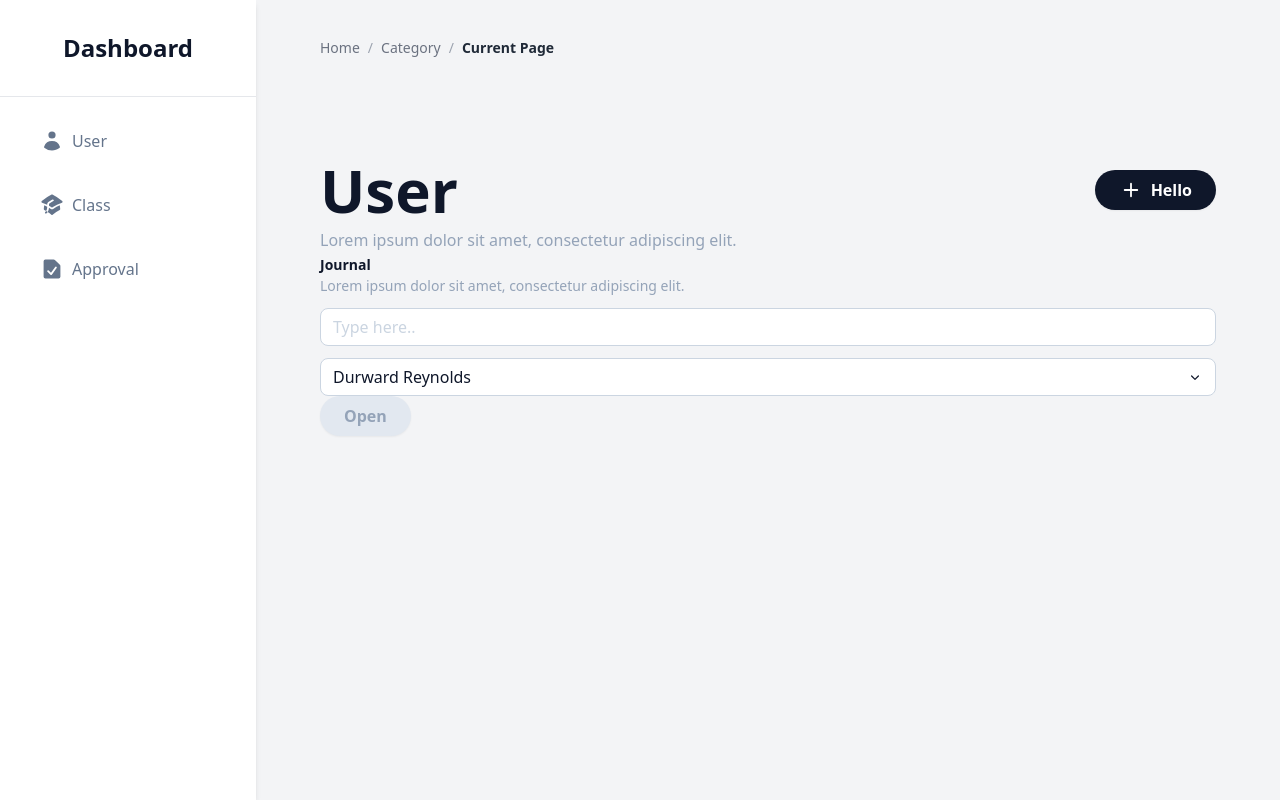
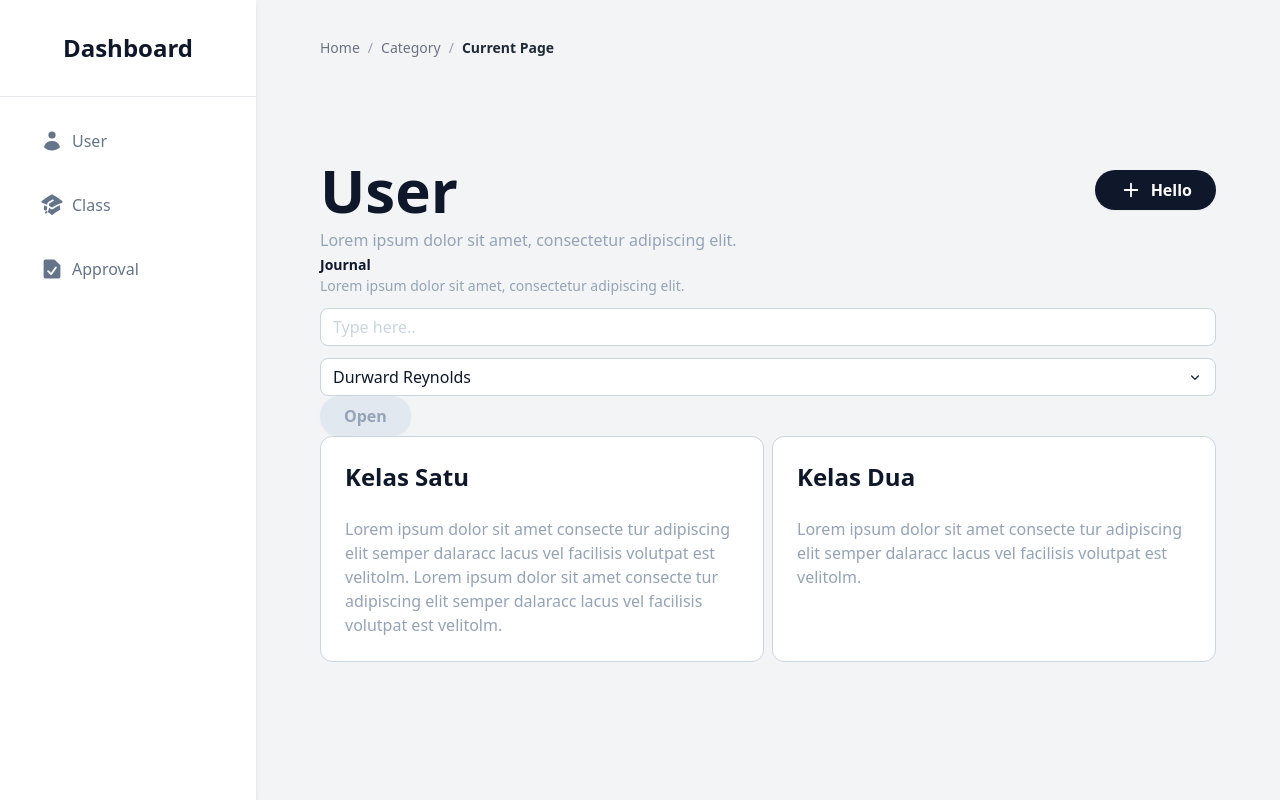
Before and after one commit to dvvnFrtn/learning-journals-frontend, a React (Vite) app: page / in a window 1280 px wide. Built offline with nearby package versions, Linux system fonts and the light colour scheme.

Commit message:
feat: add base card component

```diff
--- /dev/null
+++ b/src/components/Card.jsx
@@ -0,0 +1,17 @@
+import PropTypes from "prop-types";
+
+const Card = ({ title, children }) => {
+    return (
+        <div className="flex flex-col gap-6 p-6 rounded-xl border border-slate-300 shadow-none bg-white hover:shadow-sm transition duration-150">
+            <h2 className="text-2xl font-semibold text-slate-900">{title}</h2>
+            {children}
+        </div>
+    )
+}
+
+Card.propTypes = {
+    title: PropTypes.string.isRequired,
+    children: PropTypes.node.isRequired
+}
+
+export default Card;
--- a/src/pages/ExamplePage.jsx
+++ b/src/pages/ExamplePage.jsx
@@ -5,6 +5,7 @@ import Option from "../components/Option";
 import DashboardLayout from "../layouts/DashboardLayout";
 import Modal from "../components/Modal";
 import { useState } from "react";
+import Card from "../components/Card";
 
 const ExamplePage = () => {
     const [isOpen, setIsOpen] = useState(false);
@@ -52,6 +53,14 @@ const ExamplePage = () => {
                     placeholder="Please type user name..."
                 />
             </Modal>
+            <div className="grid grid-cols-2 gap-2">
+                <Card title="Kelas Satu">
+                    <p className="text-base text-slate-400">Lorem ipsum dolor sit amet consecte tur adipiscing elit semper dalaracc lacus vel facilisis volutpat est velitolm. Lorem ipsum dolor sit amet consecte tur adipiscing elit semper dalaracc lacus vel facilisis volutpat est velitolm.</p>
+                </Card>
+                <Card title="Kelas Dua">
+                    <p className="text-base text-slate-400">Lorem ipsum dolor sit amet consecte tur adipiscing elit semper dalaracc lacus vel facilisis volutpat est velitolm.</p>
+                </Card>
+            </div>
         </DashboardLayout>
     )
 }
```
